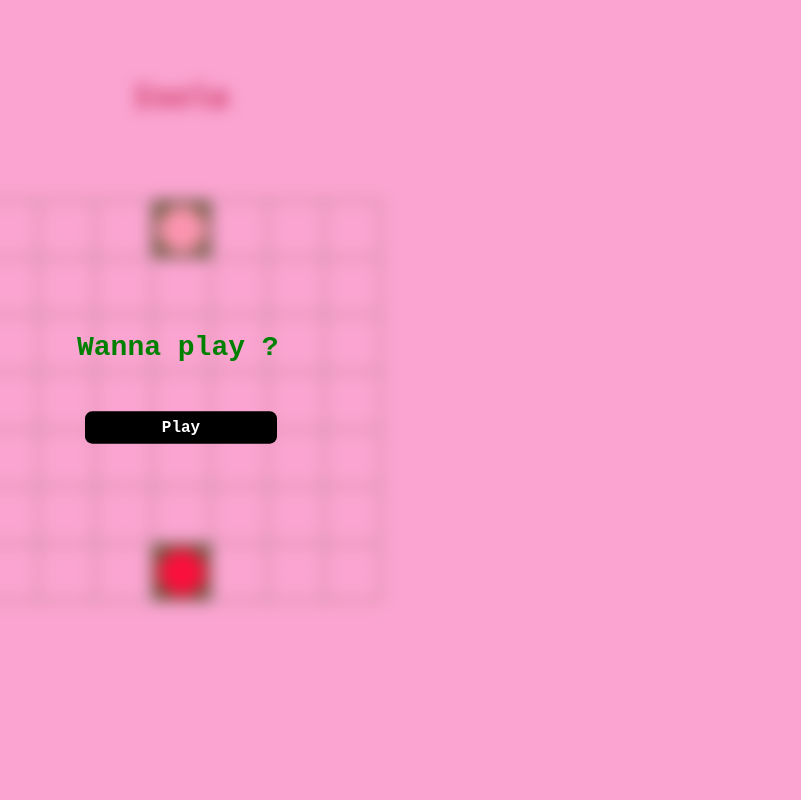
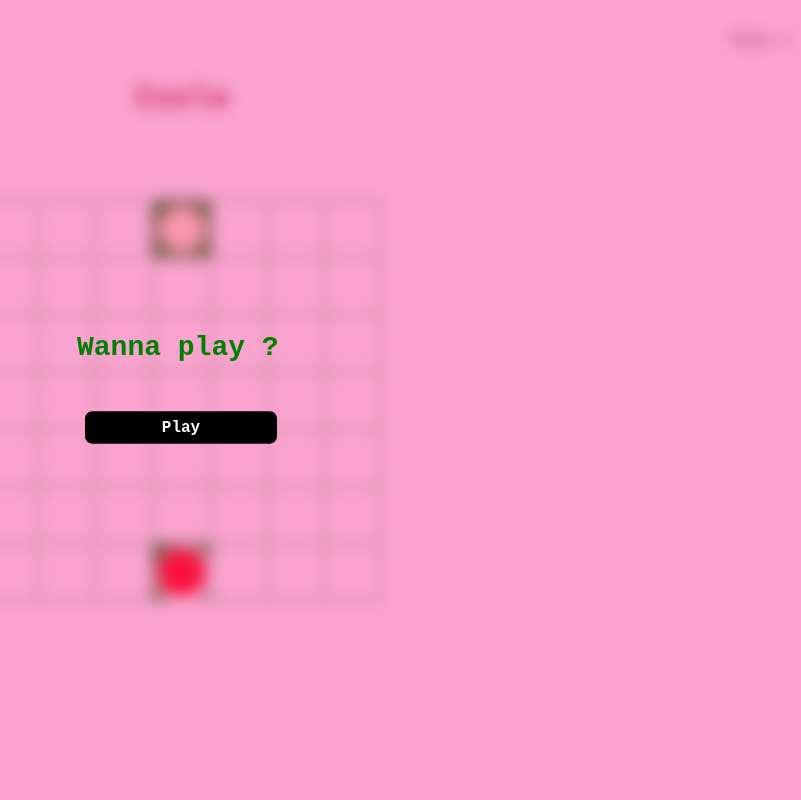
Before and after one commit to damienn7/W-RAT-010-PAR-3-2-isola-damien.nicolleau, a PHP site: page / in a window 1280 px wide. Shown: the whole page, without its empty margins (459-1260 px from the left). Run offline with PHP 8.4, Linux system fonts and the light colour scheme.

Commit message:
ADD - step 1 ended with issues fixed

```diff
--- a/index.php
+++ b/index.php
@@ -142,6 +142,12 @@
         .played {
             background-color: black;
         }
+
+        .turn {
+            position: absolute;
+            top: 2rem;
+            right: 2rem;
+        }
     </style>
 </head>
 
@@ -155,6 +161,7 @@
         </div>
     </div>
     <h1>Isola</h1>
+    <p class="turn">Pion 1</p>
     <div class="plateau">
         <div class="row">
             <div class="col"></div>
@@ -266,6 +273,9 @@
                 pion2_position = { y: 0, x: 3 };
             }
 
+            document.querySelector(".pion1").style.boxShadow = (turn == "pion1") ? "3px 3px 5px 6px #fff" : "";
+            document.querySelector(".pion2").style.boxShadow = (turn == "pion2") ? "3px 3px 5px 6px #fff" : "";
+
 
             if (game_over) {
                 localStorage.clear();
@@ -350,7 +360,7 @@
                                     let row = document.querySelectorAll(".row")[row_index];
                                     let element = row.querySelectorAll(".col")[index_col_targeted];
                                     // console.log(is_mooving_good, element);
-                                    if (!element.classList.contains("played")) {
+                                    if (!element.classList.contains("played") && (""+x+y) != (""+index_col_targeted+row_index)) {
                                         let current_coin = document.querySelector("#col-cont-pion1");
                                         // console.log(current_coin);
                                         // element.appendChild(current_coin);
@@ -360,8 +370,8 @@
                                         // color the current square
                                         // update coords var and localstorage
                                         // update turn var and localstorage
-                                        let coordsAroundX = [(x - 1), x, (x + 1)];
-                                        let coordsAroundY = [(y - 1), y, (y + 1)];
+                                        let coordsAroundX = [(index_col_targeted - 1), index_col_targeted, (index_col_targeted + 1)];
+                                        let coordsAroundY = [(row_index - 1), row_index, (row_index + 1)];
                                         console.log(coordsAroundX, coordsAroundY);
                                         let flagtOver = true;
                                         for (let indexX = 0; indexX < coordsAroundX.length; indexX++) {
@@ -369,7 +379,7 @@
                                             for (let indexY = 0; indexY < coordsAroundY.length; indexY++) {
                                                 const elementY = coordsAroundY[indexY];
                                                 console.log("xy :  ", ("" + elementX + elementY));
-                                                if (("" + x + y) != ("" + elementX + elementY)) {
+                                                if ((""+elementX+elementY) != (""+index_col_targeted+row_index)) {
                                                     let rowTargeted = undefined;
                                                     let elementTargeted = undefined;
                                                     if (document.querySelectorAll(".row")[elementY] != undefined) {
@@ -424,13 +434,15 @@
                                 // console.log("ogx", x, "ogy", y);
                                 // console.log("x", index_col_targeted, "y", row_index);
 
+                                console.log("out", game_over)
                                 if (is_mooving_good) {
                                     // moove the coin
                                     let row = document.querySelectorAll(".row")[row_index];
                                     let element = row.querySelectorAll(".col")[index_col_targeted];
                                     // console.log(is_mooving_good, element);
-                                    if (!element.classList.contains("played")) {
+                                    if (!element.classList.contains("played") && (""+x+y) != (""+index_col_targeted+row_index)) {
                                         let current_coin = document.querySelector("#col-cont-pion1");
+                                        console.log("in")
                                         // console.log(current_coin);
                                         // element.appendChild(current_coin);
                                         current_coin.remove();
@@ -439,8 +451,8 @@
                                         // color the current square
                                         // update coords var and localstorage
                                         // update turn var and localstorage
-                                        let coordsAroundX = [(x - 1), x, (x + 1)];
-                                        let coordsAroundY = [(y - 1), y, (y + 1)];
+                                        let coordsAroundX = [(index_col_targeted - 1), index_col_targeted, (index_col_targeted + 1)];
+                                        let coordsAroundY = [(row_index - 1), row_index, (row_index + 1)];
                                         console.log(coordsAroundX, coordsAroundY);
                                         let flagtOver = true;
                                         for (let indexX = 0; indexX < coordsAroundX.length; indexX++) {
@@ -448,7 +460,7 @@
                                             for (let indexY = 0; indexY < coordsAroundY.length; indexY++) {
                                                 const elementY = coordsAroundY[indexY];
                                                 console.log("xy :  ", ("" + elementX + elementY));
-                                                if (("" + x + y) != ("" + elementX + elementY)) {
+                                                if ((""+elementX+elementY) != (""+index_col_targeted+row_index)) {
                                                     let rowTargeted = undefined;
                                                     let elementTargeted = undefined;
                                                     if (document.querySelectorAll(".row")[elementY] != undefined) {
@@ -515,7 +527,7 @@
                                     let row = document.querySelectorAll(".row")[row_index];
                                     let element = row.querySelectorAll(".col")[index_col_targeted];
                                     // console.log(is_mooving_good, element);
-                                    if (!element.classList.contains("played")) {
+                                    if (!element.classList.contains("played") && (""+x+y) != (""+index_col_targeted+row_index)) {
                                         let current_coin = document.querySelector("#col-cont-pion2");
                                         // console.log(current_coin);
                                         // element.appendChild(current_coin);
@@ -527,8 +539,8 @@
                                         // update turn var and localstorage
                                         // x-1 x x+1
                                         // y-1 y y+1
-                                        let coordsAroundX = [(x - 1), x, (x + 1)];
-                                        let coordsAroundY = [(y - 1), y, (y + 1)];
+                                        let coordsAroundX = [(index_col_targeted - 1), index_col_targeted, (index_col_targeted + 1)];
+                                        let coordsAroundY = [(row_index - 1), row_index, (row_index + 1)];
                                         console.log(coordsAroundX, coordsAroundY);
                                         let flagtOver = true;
                                         for (let indexX = 0; indexX < coordsAroundX.length; indexX++) {
@@ -536,7 +548,7 @@
                                             for (let indexY = 0; indexY < coordsAroundY.length; indexY++) {
                                                 const elementY = coordsAroundY[indexY];
                                                 console.log("xy :  ", ("" + elementX + elementY));
-                                                if (("" + x + y) != ("" + elementX + elementY)) {
+                                                if ((""+elementX+elementY) != (""+index_col_targeted+row_index)) {
                                                     let rowTargeted = undefined;
                                                     let elementTargeted = undefined;
                                                     if (document.querySelectorAll(".row")[elementY] != undefined) {
@@ -596,7 +608,7 @@
                                     let row = document.querySelectorAll(".row")[row_index];
                                     let element = row.querySelectorAll(".col")[index_col_targeted];
                                     // console.log(is_mooving_good, element);
-                                    if (!element.classList.contains("played")) {
+                                    if (!element.classList.contains("played") && (""+x+y) != (""+index_col_targeted+row_index)) {
                                         let current_coin = document.querySelector("#col-cont-pion2");
                                         // console.log(current_coin);
                                         // element.appendChild(current_coin);
@@ -606,8 +618,8 @@
                                         // color the current square
                                         // update coords var and localstorage
                                         // update turn var and localstorage
-                                        let coordsAroundX = [(x - 1), x, (x + 1)];
-                                        let coordsAroundY = [(y - 1), y, (y + 1)];
+                                        let coordsAroundX = [(index_col_targeted - 1), index_col_targeted, (index_col_targeted + 1)];
+                                        let coordsAroundY = [(row_index - 1), row_index, (row_index + 1)];
                                         console.log(coordsAroundX, coordsAroundY);
                                         let flagtOver = true;
                                         for (let indexX = 0; indexX < coordsAroundX.length; indexX++) {
@@ -615,7 +627,7 @@
                                             for (let indexY = 0; indexY < coordsAroundY.length; indexY++) {
                                                 const elementY = coordsAroundY[indexY];
                                                 console.log("xy :  ", ("" + elementX + elementY));
-                                                if (("" + x + y) != ("" + elementX + elementY)) {
+                                                if ((""+elementX+elementY) != (""+index_col_targeted+row_index)) {
                                                     let rowTargeted = undefined;
                                                     let elementTargeted = undefined;
                                                     if (document.querySelectorAll(".row")[elementY] != undefined) {
@@ -651,80 +663,21 @@
                         }
                     }
                 }
-                if (game_over) {
+
+                document.querySelector(".turn").innerText = (turn == "pion1") ? "Joueur 1" : "Joueur 2";
+                document.querySelector(".pion1").style.boxShadow = (turn == "pion1") ? "3px 3px 5px 6px #ccc" : "";
+                document.querySelector(".pion2").style.boxShadow = (turn == "pion2") ? "3px 3px 5px 6px #ccc" : "";
+
+                // console.log("before",game_over)
+                if (game_over == true) {
                     localStorage.clear();
+                    console.log("game over");
+
                     document.getElementsByClassName("play")[0].style.display = "";
-                    document.querySelector(".plateau").innerHTML = '       <div class="row">
-            <div class="col"></div>
-            <div class="col"></div>
-            <div class="col"></div>
-            <div class="col">
-                <div class="col-cont" id="col-cont-pion2" style="background:green;">
-                    <div class="pion2"></div>
-                </div>
-            </div>
-            <div class="col"></div>
-            <div class="col"></div>
-            <div class="col"></div>
-        </div>
-        <div class="row">
-            <div class="col"></div>
-            <div class="col"></div>
-            <div class="col"></div>
-            <div class="col"></div>
-            <div class="col"></div>
-            <div class="col"></div>
-            <div class="col"></div>
-        </div>
-        <div class="row">
-            <div class="col"></div>
-            <div class="col"></div>
-            <div class="col"></div>
-            <div class="col"></div>
-            <div class="col"></div>
-            <div class="col"></div>
-            <div class="col"></div>
-        </div>
-        <div class="row">
-            <div class="col"></div>
-            <div class="col"></div>
-            <div class="col"></div>
-            <div class="col"></div>
-            <div class="col"></div>
-            <div class="col"></div>
-            <div class="col"></div>
-        </div>
-        <div class="row">
-            <div class="col"></div>
-            <div class="col"></div>
-            <div class="col"></div>
-            <div class="col"></div>
-            <div class="col"></div>
-            <div class="col"></div>
-            <div class="col"></div>
-        </div>
-        <div class="row">
-            <div class="col"></div>
-            <div class="col"></div>
-            <div class="col"></div>
-            <div class="col"></div>
-            <div class="col"></div>
-            <div class="col"></div>
-            <div class="col"></div>
-        </div>
-        <div class="row">
-            <div class="col"></div>
-            <div class="col"></div>
-            <div class="col"></div>
-            <div class="col">
-                <div class="col-cont" id="col-cont-pion1" style="background:green;">
-                    <div class="pion1"></div>
-                </div>
-            </div>
-            <div class="col"></div>
-            <div class="col"></div>
-            <div class="col"></div>
-        </div>';
+                    // console.log(document.querySelector(".plateau"));
+
+                    document.querySelector(".plateau").innerHTML = `<div class="row"><div class="col"></div><div class="col"></div><div class="col"></div><div class="col"><div class="col-cont" id="col-cont-pion2" style="background:green;"><div class="pion2"></div></div></div><div class="col"></div><div class="col"></div><div class="col"></div></div ><div class="row"><div class="col"></div><div class="col"></div>
+                    <div class="col"></div><div class="col"></div><div class="col"></div><div class="col"></div><div class="col"></div></div><div class="row"><div class="col"></div><div class="col"></div><div class="col"></div><div class="col"></div><div class="col"></div><div class="col"></div><div class="col"></div></div><div class="row"><div class="col"></div><div class="col"></div><div class="col"></div><div class="col"></div><div class="col"></div><div class="col"></div><div class="col"></div></div><div class="row"><div class="col"></div><div class="col"></div><div class="col"></div><div class="col"></div><div class="col"></div><div class="col"></div><div class="col"></div></div><div class="row"><div class="col"></div><div class="col"></div><div class="col"></div><div class="col"></div><div class="col"></div><div class="col"></div><div class="col"></div></div><div class="row"><div class="col"></div><div class="col"></div><div class="col"></div><div class="col"><div class="col-cont" id="col-cont-pion1" style="background:green;"><div class="pion1"></div></div></div><div class="col"></div><div class="col"></div><div class="col"></div></div>`;
                 }
             });
         }
```
